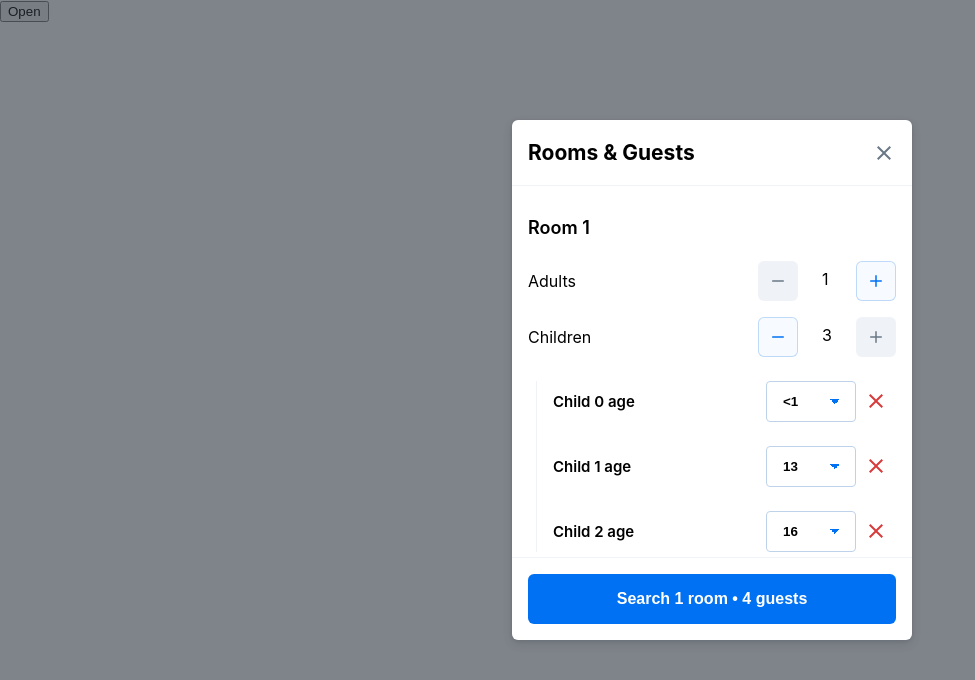
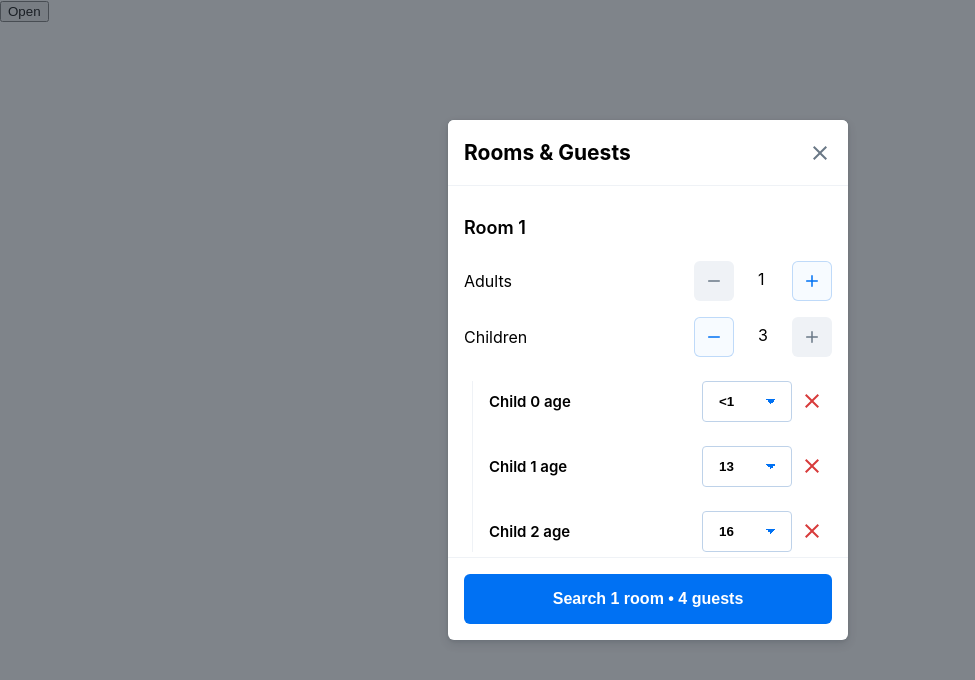
Before and after one commit to imteekay/frontend-challenges, a React (Create React App) app in the folder findhotel-frontend-assignment/: page / in a window 1280 px wide. Both pictures are taken after a click on the button "Open". Shown: the top 680 px of the page, without its empty margins (0-975 px from the left). Built offline with nearby package versions, Linux system fonts and the light colour scheme.

Commit message:
more styles

```diff
--- a/findhotel-frontend-assignment/package.json
+++ b/findhotel-frontend-assignment/package.json
@@ -8,6 +8,7 @@
     "@testing-library/react": "^11.2.3",
     "@testing-library/user-event": "^12.6.2",
     "react": "^17.0.1",
+    "react-device-detect": "^2.1.2",
     "react-dom": "^17.0.1",
     "react-scripts": "4.0.1",
     "typescript": "^4.1.3"
--- /dev/null
+++ b/findhotel-frontend-assignment/src/base/mediaQuery.ts
@@ -0,0 +1,10 @@
+type Breakpoints = 'xs' | 'sm' | 'md' | 'lg' | 'xl';
+type MediaQuery = Record<Breakpoints, string>;
+
+export const mediaQuery: MediaQuery = {
+  xs: '@media (max-width: 576px)',
+  sm: '@media (min-width: 576px)',
+  md: '@media (min-width: 768px)',
+  lg: '@media (min-width: 992px)',
+  xl: '@media (min-width: 1200px)',
+};
--- a/findhotel-frontend-assignment/src/components/GuestRoomOverlay/Header/index.tsx
+++ b/findhotel-frontend-assignment/src/components/GuestRoomOverlay/Header/index.tsx
@@ -2,31 +2,64 @@ import { FC } from 'react';
 import { css } from '@emotion/css';
 import { Button } from '../../Button';
 import { ReactComponent as CloseIcon } from '../../Icons/close.svg';
+import { mediaQuery } from '../../../base/mediaQuery';
 
 type HeaderPropTypes = {
   onClose: () => void;
 };
 
 const headerWrapperClassName = css`
+  position: sticky;
+  top: 0;
+  z-index: 1000;
+  background-color: white;
+  box-shadow: rgb(42 51 61 / 20%) 0px 1px 4px 0px,
+    rgb(42 51 61 / 8%) 0px 0px 1px 0px;
   display: flex;
   align-items: center;
-  justify-content: space-between;
   padding: 20px 16px;
-  border-bottom: 1px solid #eff2f6;
+
+  ${mediaQuery['sm']} {
+    border-bottom: 1px solid #eff2f6;
+    box-shadow: none;
+    border-top-left-radius: 6px;
+    border-top-right-radius: 6px;
+    justify-content: space-between;
+  }
 `;
 
 const headerClassName = css`
   font-weight: 700;
-  font-size: 21px;
+  font-size: 16px;
+  display: flex;
+  width: 100%;
+  align-items: center;
+  justify-content: center;
+
+  ${mediaQuery['sm']} {
+    font-size: 21px;
+    justify-content: space-between;
+  }
 `;
 
 const buttonClassName = css`
   padding: 0;
+  position: absolute;
+  top: 16px;
+  left: 12px;
+
+  ${mediaQuery['sm']} {
+    position: relative;
+    top: inherit;
+    left: inherit;
+  }
 `;
 
 export const Header: FC<HeaderPropTypes> = ({ onClose }) => (
   <div className={headerWrapperClassName}>
-    <header className={headerClassName}>Rooms & Guests</header>
+    <div className={headerClassName}>
+      <span>Rooms & Guests</span>
+    </div>
     <Button variant="close" onClick={onClose} className={buttonClassName}>
       <CloseIcon />
     </Button>
--- /dev/null
+++ b/findhotel-frontend-assignment/src/components/GuestRoomOverlay/Overlay/index.tsx
@@ -0,0 +1,66 @@
+import { FC } from 'react';
+import { css, keyframes } from '@emotion/css';
+import { GuestRooms } from '../../GuestRooms';
+import { GuestRoomsProvider } from '../../../GuestRooms/contexts/GuestRoomsContext';
+import { SearchButton } from '../SearchButton';
+import { Header } from '../Header';
+import { mediaQuery } from '../../../base/mediaQuery';
+
+const overlayFade = keyframes`
+  from {
+    top: 100%;
+  }
+  to {
+    top: 0;
+  }
+`;
+
+const modelClassName = css`
+  display: flex;
+  flex-direction: column;
+  height: unset;
+  border-radius: 6px;
+  background-color: white;
+  position: fixed;
+  inset: 0px;
+  box-shadow: rgb(42 51 61 / 16%) 0px 4px 10px 0px,
+    rgb(42 51 61 / 11%) 0px 1px 4px 0px, rgb(42 51 61 / 14%) 0px 0px 1px 0px;
+
+  animation-name: ${overlayFade};
+  animation-duration: 0.3s;
+
+  ${mediaQuery['sm']} {
+    position: relative;
+    width: 400px;
+    left: 20%;
+    top: 15%;
+    max-height: 65%;
+    animation: none;
+  }
+
+  ${mediaQuery['md']} {
+    left: 20%;
+  }
+
+  ${mediaQuery['lg']} {
+    left: 35%;
+  }
+`;
+
+type OverlayPropTypes = {
+  guestRoomsString?: string;
+  onClose: () => void;
+};
+
+export const Overlay: FC<OverlayPropTypes> = ({
+  guestRoomsString,
+  onClose,
+}) => (
+  <GuestRoomsProvider guestRoomsString={guestRoomsString}>
+    <div className={modelClassName}>
+      <Header onClose={onClose} />
+      <GuestRooms />
+      <SearchButton />
+    </div>
+  </GuestRoomsProvider>
+);
--- /dev/null
+++ b/findhotel-frontend-assignment/src/components/GuestRoomOverlay/OverlayBrowserView/index.tsx
@@ -0,0 +1,40 @@
+import { FC } from 'react';
+import { css } from '@emotion/css';
+import { BrowserView } from 'react-device-detect';
+import { Overlay } from '../Overlay';
+
+const overlayClassName = css`
+  inset: 0px;
+  position: fixed;
+  z-index: 111;
+`;
+
+const backdropClassName = css`
+  top: 0px;
+  left: 0px;
+  width: 100%;
+  height: 100%;
+  z-index: -1;
+  position: fixed;
+  background: rgba(42, 51, 61, 0.6);
+  opacity: 1;
+  will-change: opacity;
+  transition: opacity 300ms cubic-bezier(0.4, 0, 0.2, 1) 0ms;
+`;
+
+type OverlayBrowserViewPropTypes = {
+  guestRoomsString?: string;
+  onClose: () => void;
+};
+
+export const OverlayBrowserView: FC<OverlayBrowserViewPropTypes> = ({
+  guestRoomsString,
+  onClose,
+}) => (
+  <BrowserView>
+    <div className={overlayClassName}>
+      <div onClick={onClose} className={backdropClassName} />
+      <Overlay guestRoomsString={guestRoomsString} onClose={onClose} />
+    </div>
+  </BrowserView>
+);
--- /dev/null
+++ b/findhotel-frontend-assignment/src/components/GuestRoomOverlay/OverlayMobileView/index.tsx
@@ -0,0 +1,17 @@
+import { FC } from 'react';
+import { MobileView } from 'react-device-detect';
+import { Overlay } from '../Overlay';
+
+type OverlayMobileViewPropTypes = {
+  guestRoomsString?: string;
+  onClose: () => void;
+};
+
+export const OverlayMobileView: FC<OverlayMobileViewPropTypes> = ({
+  guestRoomsString,
+  onClose,
+}) => (
+  <MobileView>
+    <Overlay guestRoomsString={guestRoomsString} onClose={onClose} />
+  </MobileView>
+);
--- a/findhotel-frontend-assignment/src/components/GuestRooms/SearchButton/index.tsx
+++ b/findhotel-frontend-assignment/src/components/GuestRoomOverlay/SearchButton/index.tsx
@@ -1,8 +1,9 @@
 import { useContext } from 'react';
-import { css } from '@emotion/css';
+import { css, keyframes } from '@emotion/css';
 import { GuestRoomsContext } from '../../../GuestRooms/contexts/GuestRoomsContext';
 import { toGuestRoomsString } from '../../../GuestRooms/transformers/toGuestRoomsString';
 import { Button } from '../../Button';
+import { mediaQuery } from '../../../base/mediaQuery';
 
 function getRoomsCountText(roomsCount: number) {
   return roomsCount > 1 ? `${roomsCount} rooms` : `${roomsCount} room`;
@@ -27,6 +28,30 @@ function search(guestRooms) {
     );
 }
 
+const overlayFade = keyframes`
+  from {
+    opacity: 0;
+  }
+  to {
+    opacity: 1;
+  }
+`;
+
+const buttonWrapperClassName = css`
+  padding: 16px;
+  position: sticky;
+  bottom: 0;
+
+  animation-name: ${overlayFade};
+  animation-duration: 0.9s;
+
+  ${mediaQuery['sm']} {
+    position: inherit;
+    border-top: 1px solid #eff2f6;
+    animation: none;
+  }
+`;
+
 export const SearchButton = () => {
   const { guestRooms, getRooms, getGuestsCount } =
     useContext(GuestRoomsContext);
@@ -37,12 +62,7 @@ export const SearchButton = () => {
   const guestsCountText = getGuestsCountText(guestsCount);
 
   return (
-    <div
-      className={css`
-        padding: 16px;
-        border-top: 1px solid #eff2f6;
-      `}
-    >
+    <div className={buttonWrapperClassName}>
       <Button onClick={search(guestRooms)} fullWidth>
         Search {roomsCountText} • {guestsCountText}
       </Button>
--- a/findhotel-frontend-assignment/src/components/GuestRoomOverlay/index.tsx
+++ b/findhotel-frontend-assignment/src/components/GuestRoomOverlay/index.tsx
@@ -1,43 +1,6 @@
 import { FC } from 'react';
-import { css } from '@emotion/css';
-import { GuestRooms } from '../GuestRooms';
-import { GuestRoomsProvider } from '../../GuestRooms/contexts/GuestRoomsContext';
-import { SearchButton } from '../GuestRooms/SearchButton';
-import { Header } from './Header';
-
-const overlayClassName = css`
-  inset: 0px;
-  position: fixed;
-  z-index: 111;
-`;
-
-const backdropClassName = css`
-  top: 0px;
-  left: 0px;
-  width: 100%;
-  height: 100%;
-  z-index: -1;
-  position: fixed;
-  background: rgba(42, 51, 61, 0.6);
-  opacity: 1;
-  will-change: opacity;
-  transition: opacity 300ms cubic-bezier(0.4, 0, 0.2, 1) 0ms;
-`;
-
-const modelClassName = css`
-  display: flex;
-  flex-direction: column;
-  position: relative;
-  height: unset;
-  width: 400px;
-  left: 40%;
-  top: 15%;
-  max-height: 65%;
-  border-radius: 6px;
-  box-shadow: rgb(42 51 61 / 16%) 0px 4px 10px 0px,
-    rgb(42 51 61 / 11%) 0px 1px 4px 0px, rgb(42 51 61 / 14%) 0px 0px 1px 0px;
-  background-color: white;
-`;
+import { OverlayBrowserView } from './OverlayBrowserView';
+import { OverlayMobileView } from './OverlayMobileView';
 
 type GuestRoomOverlayPropTypes = {
   guestRoomsString?: string;
@@ -51,14 +14,14 @@ export const GuestRoomOverlay: FC<GuestRoomOverlayPropTypes> = ({
   open = false,
 }) =>
   open ? (
-    <div className={overlayClassName}>
-      <div onClick={onClose} className={backdropClassName} />
-      <GuestRoomsProvider guestRoomsString={guestRoomsString}>
-        <div className={modelClassName}>
-          <Header onClose={onClose} />
-          <GuestRooms />
-          <SearchButton />
-        </div>
-      </GuestRoomsProvider>
-    </div>
+    <>
+      <OverlayBrowserView
+        guestRoomsString={guestRoomsString}
+        onClose={onClose}
+      />
+      <OverlayMobileView
+        guestRoomsString={guestRoomsString}
+        onClose={onClose}
+      />
+    </>
   ) : null;
```
Also changed, not shown: 1 other file (tests, documents, lock files or other folders).
